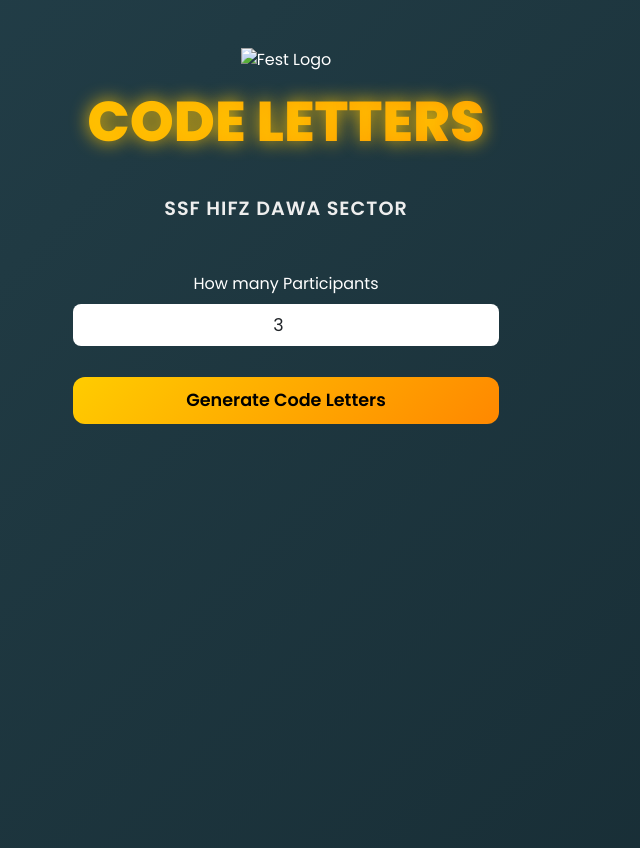
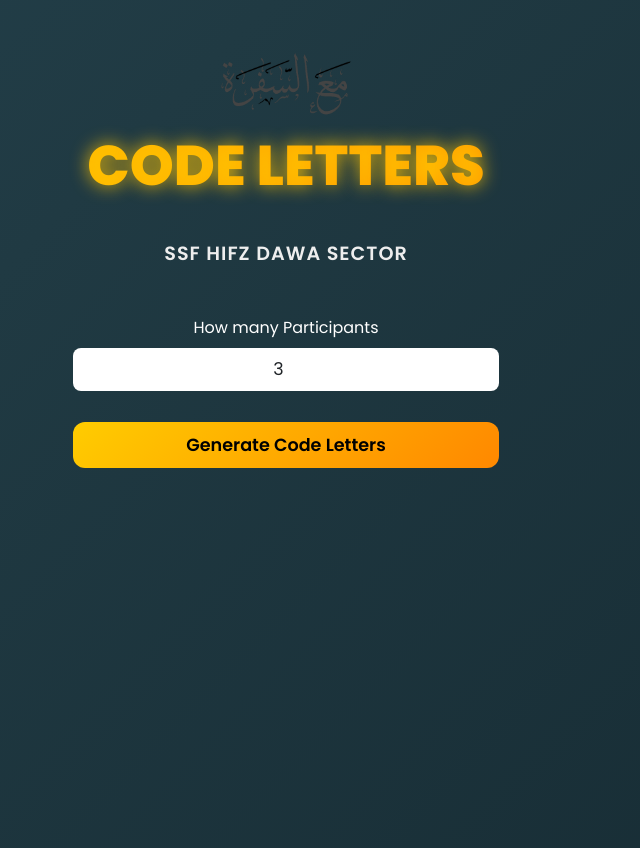
Before and after one commit to mohamed-muzamil123/Hifz-Da-wa-Fest-Code-Letter, a plain HTML site: page index.html in a window 1280 px wide. Shown: the whole page, without its empty margins (354-994 px from the left). Drawn offline with nearby package versions, Linux system fonts and the light colour scheme.

Commit message:
Update index.html

```diff
--- a/index.html
+++ b/index.html
@@ -14,7 +14,7 @@
 
     <div class="fest-header text-center mb-5">
     <!-- Logo placeholder -->
-  <img src="log.jpg" alt="Fest Logo" class="fest-logo mb-3">
+  <img src="log.png" alt="Fest Logo" class="fest-logo mb-3">
 
   <!-- Title -->
   <h1 class="fest-title">CODE LETTERS</h1>
```
